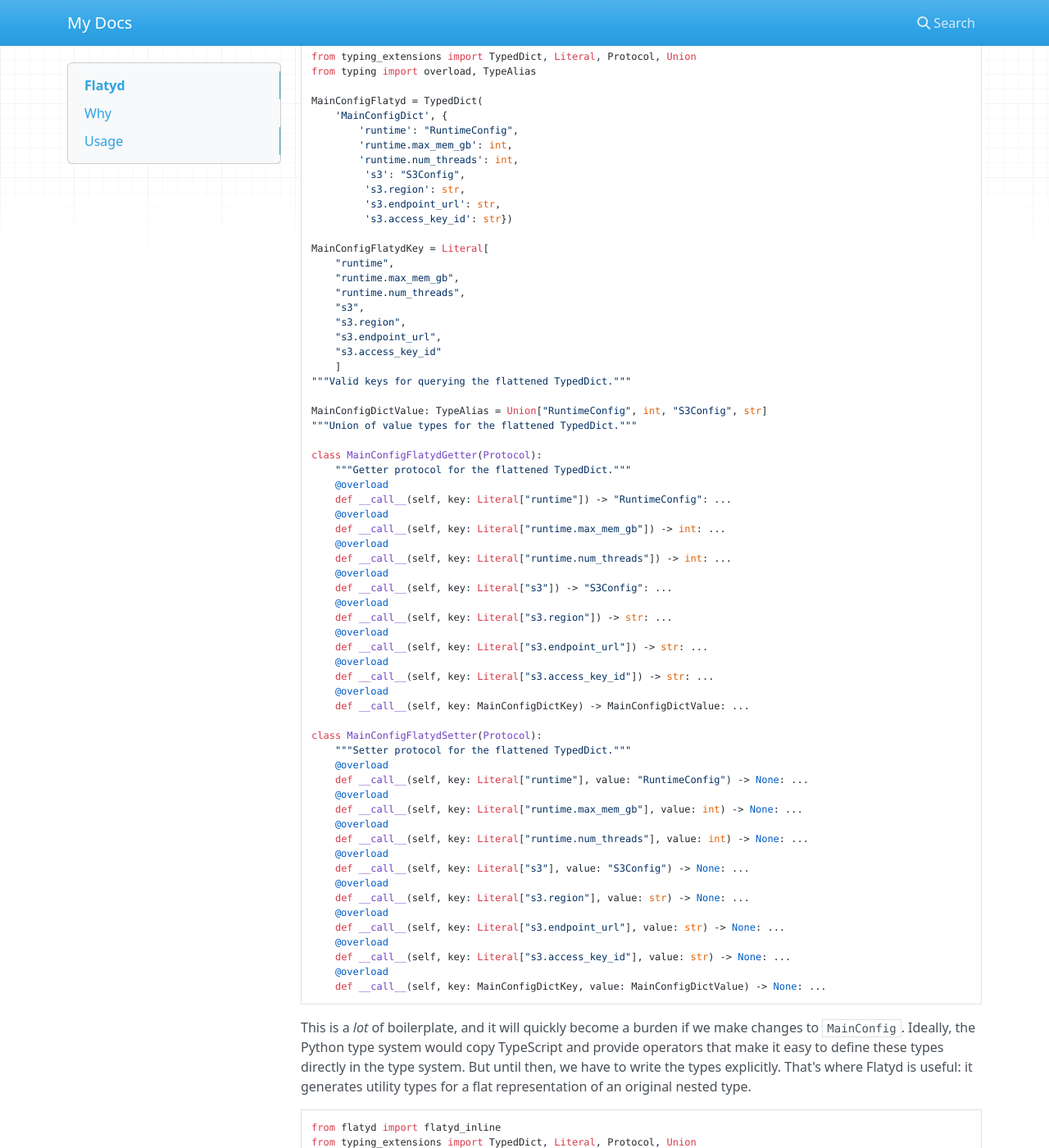
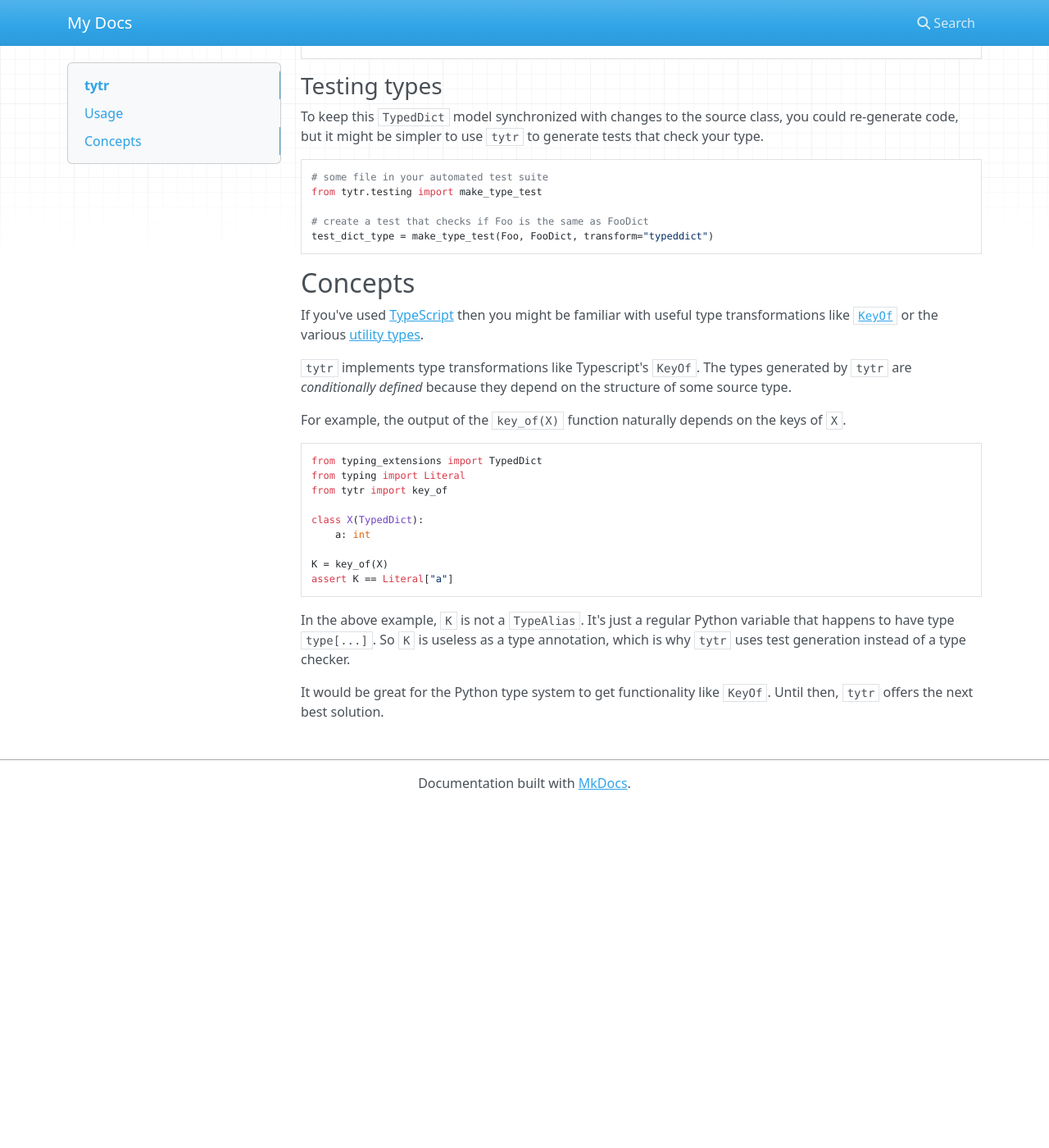
Before and after one commit to d-v-b/tytr, an MkDocs documentation site: the page built from docs/index.md, in a window 1280 px wide and 1400 px high, scrolled down 828 px. Shown: the whole window at 82% size. Built offline with MkDocs 1.6.1, drawn with Linux system fonts in a browser that asks for light colours; nearby versions of some CDN libraries; after the commit the page ends 1811 px from its top, so only the background shows below that; some of the changed text lies outside the part shown.

Commit message:
update docs

````diff
--- a/docs/index.md
+++ b/docs/index.md
@@ -1,200 +1,73 @@
-# Flatyd
+# tytr
 
-Flatyd generate flat typed dicts from nested data structures. Use these generated types to define type-safe string-based APIs for accessing structured data.
-
-## Why
-
-Consider this a motivating example: we have an application that has a nested configuration.
-
-```python
-class S3Config:
-    """AWS S3-specific configuration"""
-    region: str
-    endpoint_url: str
-    access_key_id: str
-
-class RuntimeConfig:
-    """Runtime-specific configuration"""
-    max_mem_gb: int
-    num_threads: int
-
-class MainConfig:
-    """Configuration for our application"""
-    runtime: RuntimeConfig
-    s3: S3Config
-```
-
-Suppose we want a *flat* API for accessing our configuration. Like this:
-
-```python
-
-# Get MainConfig.s3.region
-MainConfig.get('s3.region')
-
-# update MainConfig.runtime.num_threads
-MainConfig.set('runtime.num_threads', 3)
-```
-
-How can we make this API type-safe? To inform the type checker that `get("runtime.num_threads")` should
-return an `int`, we need to define some types. Here's what the types would look like for a
-flattened API in this example:
-
-```python
-from typing_extensions import TypedDict, Literal, Protocol, Union
-from typing import overload, TypeAlias
-
-MainConfigFlatyd = TypedDict(
-    'MainConfigDict', {
-        'runtime': "RuntimeConfig",
-        'runtime.max_mem_gb': int,
-        'runtime.num_threads': int,
-         's3': "S3Config",
-         's3.region': str,
-         's3.endpoint_url': str,
-         's3.access_key_id': str})
-
-MainConfigFlatydKey = Literal[
-    "runtime",
-    "runtime.max_mem_gb",
-    "runtime.num_threads",
-    "s3",
-    "s3.region",
-    "s3.endpoint_url",
-    "s3.access_key_id"
-    ]
-"""Valid keys for querying the flattened TypedDict."""
-
-MainConfigDictValue: TypeAlias = Union["RuntimeConfig", int, "S3Config", str]
-"""Union of value types for the flattened TypedDict."""
-
-class MainConfigFlatydGetter(Protocol):
-    """Getter protocol for the flattened TypedDict."""
-    @overload
-    def __call__(self, key: Literal["runtime"]) -> "RuntimeConfig": ...
-    @overload
-    def __call__(self, key: Literal["runtime.max_mem_gb"]) -> int: ...
-    @overload
-    def __call__(self, key: Literal["runtime.num_threads"]) -> int: ...
-    @overload
-    def __call__(self, key: Literal["s3"]) -> "S3Config": ...
-    @overload
-    def __call__(self, key: Literal["s3.region"]) -> str: ...
-    @overload
-    def __call__(self, key: Literal["s3.endpoint_url"]) -> str: ...
-    @overload
-    def __call__(self, key: Literal["s3.access_key_id"]) -> str: ...
-    @overload
-    def __call__(self, key: MainConfigDictKey) -> MainConfigDictValue: ...
-
-class MainConfigFlatydSetter(Protocol):
-    """Setter protocol for the flattened TypedDict."""
-    @overload
-    def __call__(self, key: Literal["runtime"], value: "RuntimeConfig") -> None: ...
-    @overload
-    def __call__(self, key: Literal["runtime.max_mem_gb"], value: int) -> None: ...
-    @overload
-    def __call__(self, key: Literal["runtime.num_threads"], value: int) -> None: ...
-    @overload
-    def __call__(self, key: Literal["s3"], value: "S3Config") -> None: ...
-    @overload
-    def __call__(self, key: Literal["s3.region"], value: str) -> None: ...
-    @overload
-    def __call__(self, key: Literal["s3.endpoint_url"], value: str) -> None: ...
-    @overload
-    def __call__(self, key: Literal["s3.access_key_id"], value: str) -> None: ...
-    @overload
-    def __call__(self, key: MainConfigDictKey, value: MainConfigDictValue) -> None: ...
-```
-
-This is a *lot* of boilerplate, and it will quickly become a burden if we make changes to `MainConfig`.
-Ideally, the Python type system would copy TypeScript and provide operators that make it easy to
-define these types directly in the type system. But until then, we have to write the types explicitly.
-That's where Flatyd is useful: it generates utility types for a flat representation of an original nested type.
-
-```python
-from flatyd import flatyd_inline
-from typing_extensions import TypedDict, Literal, Protocol, Union
-from typing import overload, TypeAlias
-
-class S3Config:
-    """AWS S3-specific configuration"""
-    region: str
-    endpoint_url: str
-    access_key_id: str
-
-class RuntimeConfig:
-    """Runtime-specific configuration"""
-    max_mem_gb: int
-    num_threads: int
-
-class MainConfig:
-    """Configuration for our application"""
-    runtime: RuntimeConfig
-    s3: S3Config
-
-# These types are automatically generated by flatyd
-@flatyd_inline(MainConfig, key_delimiter=".")
-# <flatyd:autogenerated>
-class MainConfigDict: ...
-MainConfigDict = TypedDict('MainConfigDict', {'runtime': "RuntimeConfig", 'runtime.max_mem_gb': int, 'runtime.num_threads': int, 's3': "S3Config", 's3.region': str, 's3.endpoint_url': str, 's3.access_key_id': str})  # noqa: F811
-"""
-Auto-generated flattened TypedDict for MainConfigDict.
-
-This type was automatically generated by flatyd.
-Do not edit manually - re-run `flatyd generate` to update.
-"""
-
-MainConfigDictKey = Literal["runtime", "runtime.max_mem_gb", "runtime.num_threads", "s3", "s3.region", "s3.endpoint_url", "s3.access_key_id"]
-"""Valid keys for querying the flattened TypedDict."""
-
-MainConfigDictValue: TypeAlias = Union["RuntimeConfig", int, "S3Config", str]
-"""Union of value types for the flattened TypedDict."""
-
-class MainConfigDictGetter(Protocol):
-    """Getter protocol for the flattened TypedDict."""
-    @overload
-    def __call__(self, key: Literal["runtime"]) -> "RuntimeConfig": ...
-    @overload
-    def __call__(self, key: Literal["runtime.max_mem_gb"]) -> int: ...
-    @overload
-    def __call__(self, key: Literal["runtime.num_threads"]) -> int: ...
-    @overload
-    def __call__(self, key: Literal["s3"]) -> "S3Config": ...
-    @overload
-    def __call__(self, key: Literal["s3.region"]) -> str: ...
-    @overload
-    def __call__(self, key: Literal["s3.endpoint_url"]) -> str: ...
-    @overload
-    def __call__(self, key: Literal["s3.access_key_id"]) -> str: ...
-    @overload
-    def __call__(self, key: MainConfigDictKey) -> MainConfigDictValue: ...
-
-class MainConfigDictSetter(Protocol):
-    """Setter protocol for the flattened TypedDict."""
-    @overload
-    def __call__(self, key: Literal["runtime"], value: "RuntimeConfig") -> None: ...
-    @overload
-    def __call__(self, key: Literal["runtime.max_mem_gb"], value: int) -> None: ...
-    @overload
-    def __call__(self, key: Literal["runtime.num_threads"], value: int) -> None: ...
-    @overload
-    def __call__(self, key: Literal["s3"], value: "S3Config") -> None: ...
-    @overload
-    def __call__(self, key: Literal["s3.region"], value: str) -> None: ...
-    @overload
-    def __call__(self, key: Literal["s3.endpoint_url"], value: str) -> None: ...
-    @overload
-    def __call__(self, key: Literal["s3.access_key_id"], value: str) -> None: ...
-    @overload
-    def __call__(self, key: MainConfigDictKey, value: MainConfigDictValue) -> None: ...
-# </flatyd:autogenerated>
-
-```
+Some useful type transformations for Python, mostly focused on `TypedDict` types.
 
 ## Usage
 
-### Type generation
+`tytr` provides two kinds of tools: tools for generating types, and tools for generating tests that check your types against a generated type.
 
+`tytr` should probably *not* be a runtime dependency of your library. Instead it's used at "writetime" (code generation) and "testtime" (consistency checks).
 
-"""
+### Creating types
+
+Suppose you have a class like this:
+
+```python
+# foo.py
+class Foo:
+    bar: int
+    baz: float
 ```
+
+Maybe you need to serialize instances of `Foo` to JSON, or you want to allow construction of `Foo` via plain dicts. Then you might want a dict-based model of `Foo`, to make your API based on JSON or plain-dicts type safe.
+
+Specifically, you need a [`TypedDict`](https://typing.python.org/en/latest/spec/typeddict.html) based on the attributes and type annotations of `Foo`.
+
+`tytr` will make this `TypedDict` for you.
+
+```bash
+$ tytr gen typeddict foo.py::Foo --name FooDict
+
+# Generated by tytr gen typeddict from Foo
+from __future__ import annotations
+from typing_extensions import TypedDict
+
+class FooDict(TypedDict):
+    bar: int
+    baz: float
+```
+
+### Testing types
+
+To keep this `TypedDict` model synchronized with changes to the source class, you could re-generate code, but it might be simpler to use `tytr` to generate tests that check your type.
+
+```python
+# some file in your automated test suite
+from tytr.testing import make_type_test
+
+# create a test that checks if Foo is the same as FooDict
+test_dict_type = make_type_test(Foo, FooDict, transform="typeddict")
+```
+
+## Concepts
+
+If you've used [TypeScript](https://www.typescriptlang.org/) then you might be familiar with useful type transformations like [`KeyOf`](https://www.typescriptlang.org/docs/handbook/2/keyof-types.html#handbook-content) or the various [utility types](https://www.typescriptlang.org/docs/handbook/utility-types.html).
+
+`tytr` implements type transformations like Typescript's `KeyOf`. The types generated by `tytr` are *conditionally defined* because they depend on the structure of some source type.
+
+For example, the output of the `key_of(X)` function naturally depends on the keys of `X`.
+
+```python
+from typing_extensions import TypedDict
+from typing import Literal
+from tytr import key_of
+
+class X(TypedDict):
+    a: int
+
+K = key_of(X)
+assert K == Literal["a"]
+```
+In the above example, `K` is not a `TypeAlias`. It's just a regular Python variable that happens to have type `type[...]`. So `K` is useless as a type annotation, which is why `tytr` uses test generation instead of a type checker.
+
+It would be great for the Python type system to get functionality like `KeyOf`. Until then, `tytr` offers the next best solution.
````
